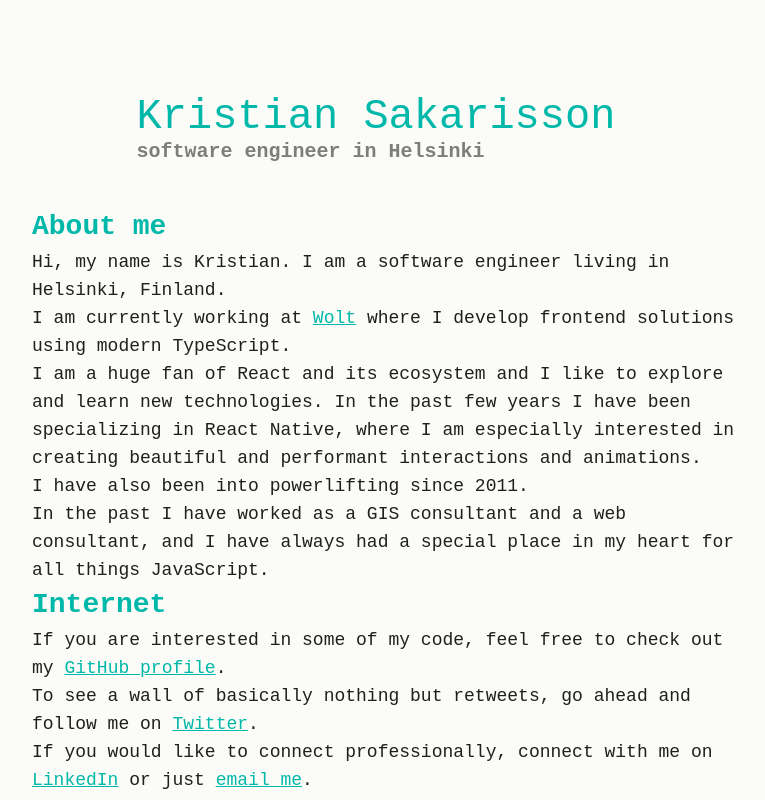
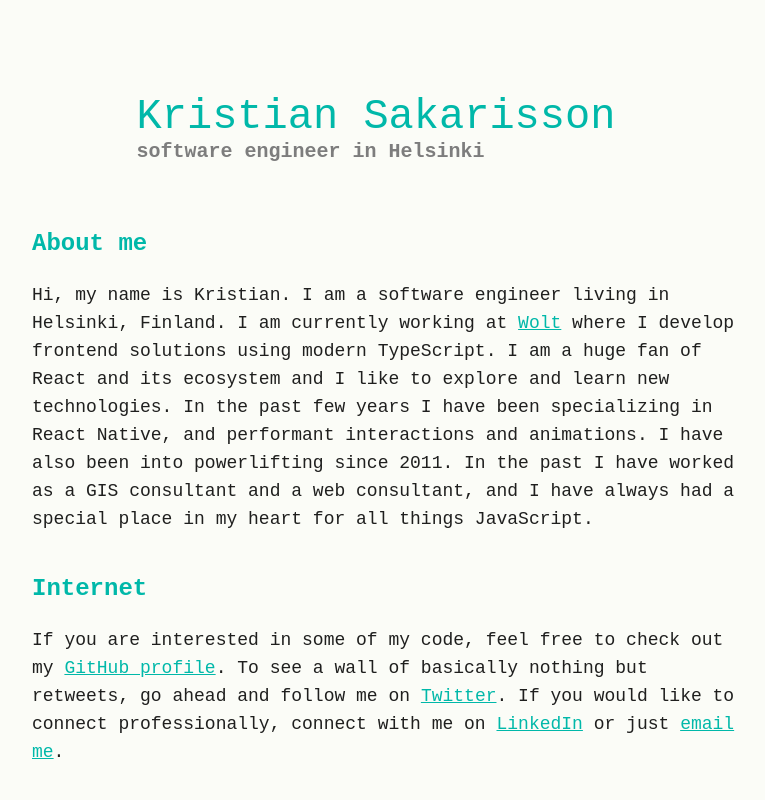
Before and after one commit to sakarisson/sakarisson.com, a Next.js app: page / in a window 1280 px wide. Shown: the top 800 px of the page, without its empty margins (248-1013 px from the left). Built offline with nearby package versions, Linux system fonts and the light colour scheme.

Commit message:
Render text with CustomMarkdown

```diff
--- a/pages/index.tsx
+++ b/pages/index.tsx
@@ -2,12 +2,16 @@ import { NextPage } from 'next';
 import React from 'react';
 import styled from 'styled-components';
 
+// @ts-ignore
+import aboutText from '../src/text/Home.md';
+import CustomMarkdown from '../src/components/CustomMarkdown';
 import * as Typography from '../src/components/Typography';
 import { getAllPosts } from '../src/utils/api';
 
-const Heading = styled(Typography.Title)``;
-
-const Body = styled(Typography.Body)``;
+const Heading = styled(Typography.Heading)`
+  padding-top: 1em;
+  padding-bottom: 1em;
+`;
 
 type Post = {
   title: string;
@@ -22,56 +26,7 @@ type Props = {
 const Home: NextPage<Props> = ({ posts }) => {
   return (
     <div>
-      <Heading>About me</Heading>
-      <Body>
-        Hi, my name is Kristian. I am a software engineer living in Helsinki,
-        Finland.
-      </Body>
-      <Body>
-        I am currently working at{' '}
-        <Typography.ExternalLink href="https://wolt.com/">
-          Wolt
-        </Typography.ExternalLink>{' '}
-        where I develop frontend solutions using modern TypeScript.
-      </Body>
-      <Body>
-        I am a huge fan of React and its ecosystem and I like to explore and
-        learn new technologies. In the past few years I have been specializing
-        in React Native, where I am especially interested in creating beautiful
-        and performant interactions and animations.
-      </Body>
-      <Body>I have also been into powerlifting since 2011.</Body>
-      <Body>
-        In the past I have worked as a GIS consultant and a web consultant, and
-        I have always had a special place in my heart for all things JavaScript.
-      </Body>
-      <Heading>Internet</Heading>
-      <Body>
-        If you are interested in some of my code, feel free to check out my{' '}
-        <Typography.ExternalLink href="https://github.com/Sakarisson/">
-          GitHub profile
-        </Typography.ExternalLink>
-        .
-      </Body>
-      <Body>
-        To see a wall of basically nothing but retweets, go ahead and follow me
-        on{' '}
-        <Typography.ExternalLink href="https://twitter.com/ksakarisson">
-          Twitter
-        </Typography.ExternalLink>
-        .
-      </Body>
-      <Body>
-        If you would like to connect professionally, connect with me on{' '}
-        <Typography.ExternalLink href="https://www.linkedin.com/in/kristiansakarisson/">
-          LinkedIn
-        </Typography.ExternalLink>{' '}
-        or just{' '}
-        <Typography.ExternalLink href="mailto: kristian@sakarisson.com">
-          email me
-        </Typography.ExternalLink>
-        .
-      </Body>
+      <CustomMarkdown>{aboutText}</CustomMarkdown>
       <Heading>Writing</Heading>
       {posts.map((post) => (
         <Typography.InternalLink
--- /dev/null
+++ b/src/text/Home.md
@@ -0,0 +1,13 @@
+## About me
+
+Hi, my name is Kristian. I am a software engineer living in Helsinki,
+Finland.
+I am currently working at [Wolt](https://wolt.com/) where I develop frontend solutions using modern TypeScript.
+I am a huge fan of React and its ecosystem and I like to explore and learn new technologies. In the past few years I have been specializing in React Native, and performant interactions and animations.
+I have also been into powerlifting since 2011.
+In the past I have worked as a GIS consultant and a web consultant, and I have always had a special place in my heart for all things JavaScript.
+
+## Internet
+If you are interested in some of my code, feel free to check out my [GitHub profile](https://github.com/Sakarisson/).
+To see a wall of basically nothing but retweets, go ahead and follow me on [Twitter](https://twitter.com/ksakarisson).
+If you would like to connect professionally, connect with me on [LinkedIn](https://www.linkedin.com/in/kristiansakarisson/) or just [email me](mailto:kristian@sakarisson.com).
```
